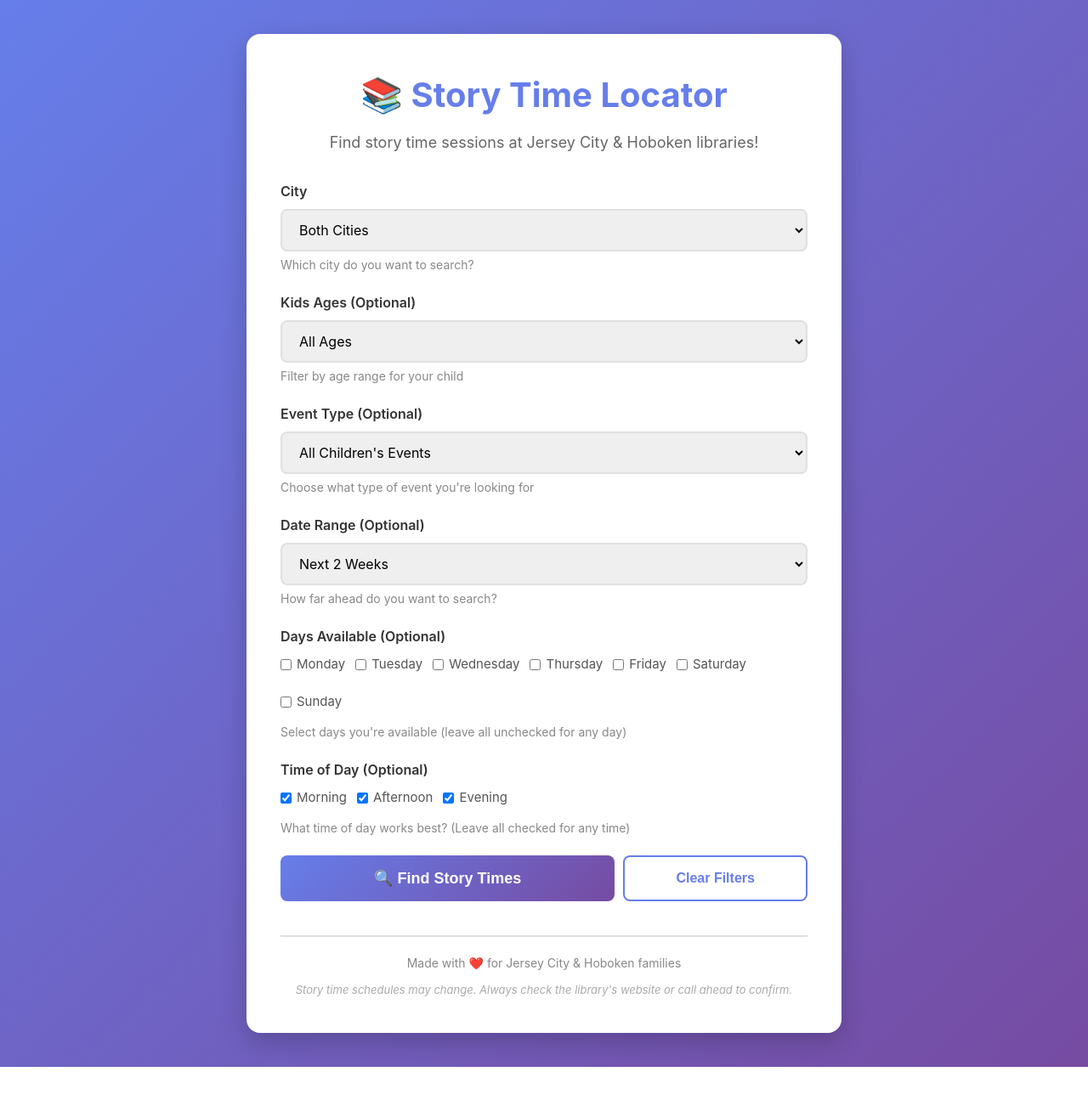
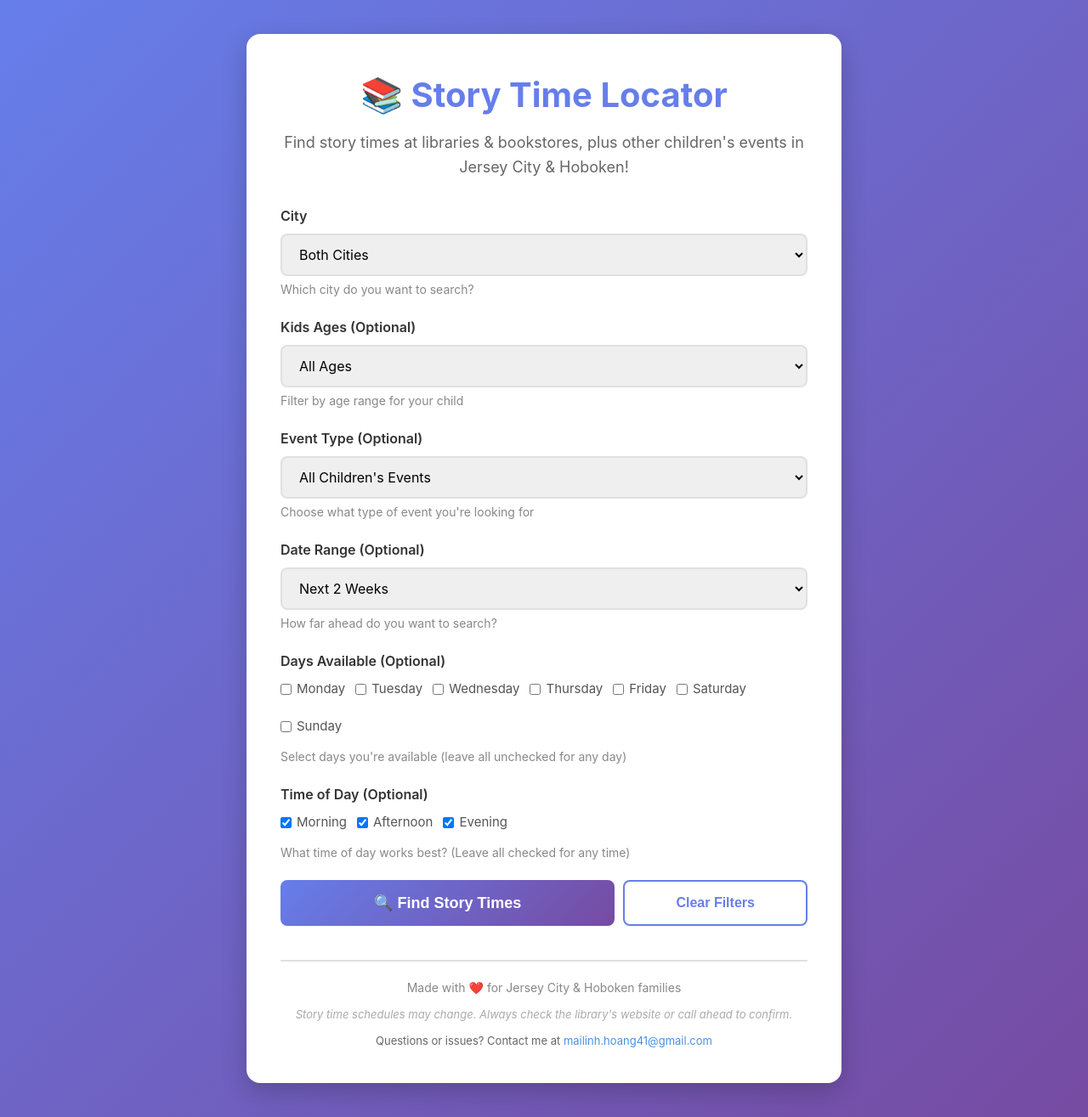
Before and after one commit to mailinhhoang41/story-time-locator, a Flask app: page / in a window 1280 px wide. Shown: the whole page at 85% size. Before the commit the page ends 1256 px from the top, so only its background shows below. Run offline with Flask 3, Linux system fonts and the light colour scheme.

Commit message:
Update homepage with bookstore mention and contact info
Changes made:
1. Updated headline to mention bookstores and children's events:
   "Find story times at libraries & bookstores, plus other
   children's events in Jersey City & Hoboken!"

2. Added contact information in footer:
   - Email: mailinh.hoang41@gmail.com
   - Clickable mailto link with nice blue styling
   - Hover effects for better UX

Ready to share with friends and neighbors!

🤖 Generated with [Claude Code](https://claude.com/claude-code)

Co-Authored-By: Claude <noreply@anthropic.com>

```diff
--- a/static/style.css
+++ b/static/style.css
@@ -336,6 +336,23 @@ footer {
     font-style: italic;
 }
 
+.contact {
+    margin-top: 10px;
+    font-size: 13px;
+    color: #666;
+}
+
+.contact a {
+    color: #4a90e2;
+    text-decoration: none;
+    transition: color 0.3s ease;
+}
+
+.contact a:hover {
+    color: #357abd;
+    text-decoration: underline;
+}
+
 /* ===== RESPONSIVE DESIGN ===== */
 
 /* Tablet and up */
--- a/templates/index.html
+++ b/templates/index.html
@@ -13,7 +13,7 @@
         <!-- Header Section -->
         <header>
             <h1>📚 Story Time Locator</h1>
-            <p class="subtitle">Find story time sessions at Jersey City & Hoboken libraries!</p>
+            <p class="subtitle">Find story times at libraries & bookstores, plus other children's events in Jersey City & Hoboken!</p>
         </header>
 
         <!-- Main Form -->
@@ -170,6 +170,7 @@
         <footer>
             <p>Made with ❤️ for Jersey City & Hoboken families</p>
             <p class="disclaimer">Story time schedules may change. Always check the library's website or call ahead to confirm.</p>
+            <p class="contact">Questions or issues? Contact me at <a href="mailto:mailinh.hoang41@gmail.com">mailinh.hoang41@gmail.com</a></p>
         </footer>
     </div>
 
```
